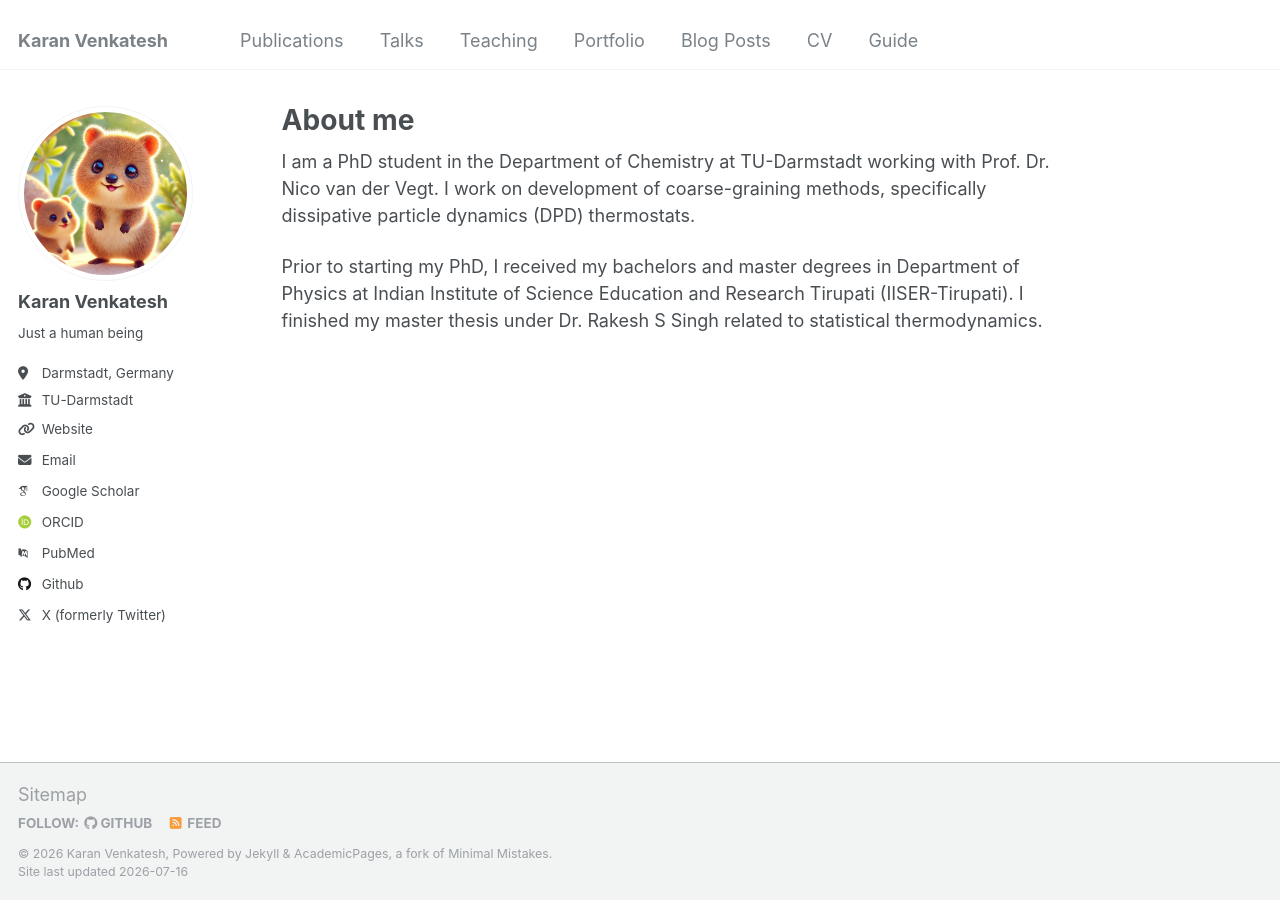
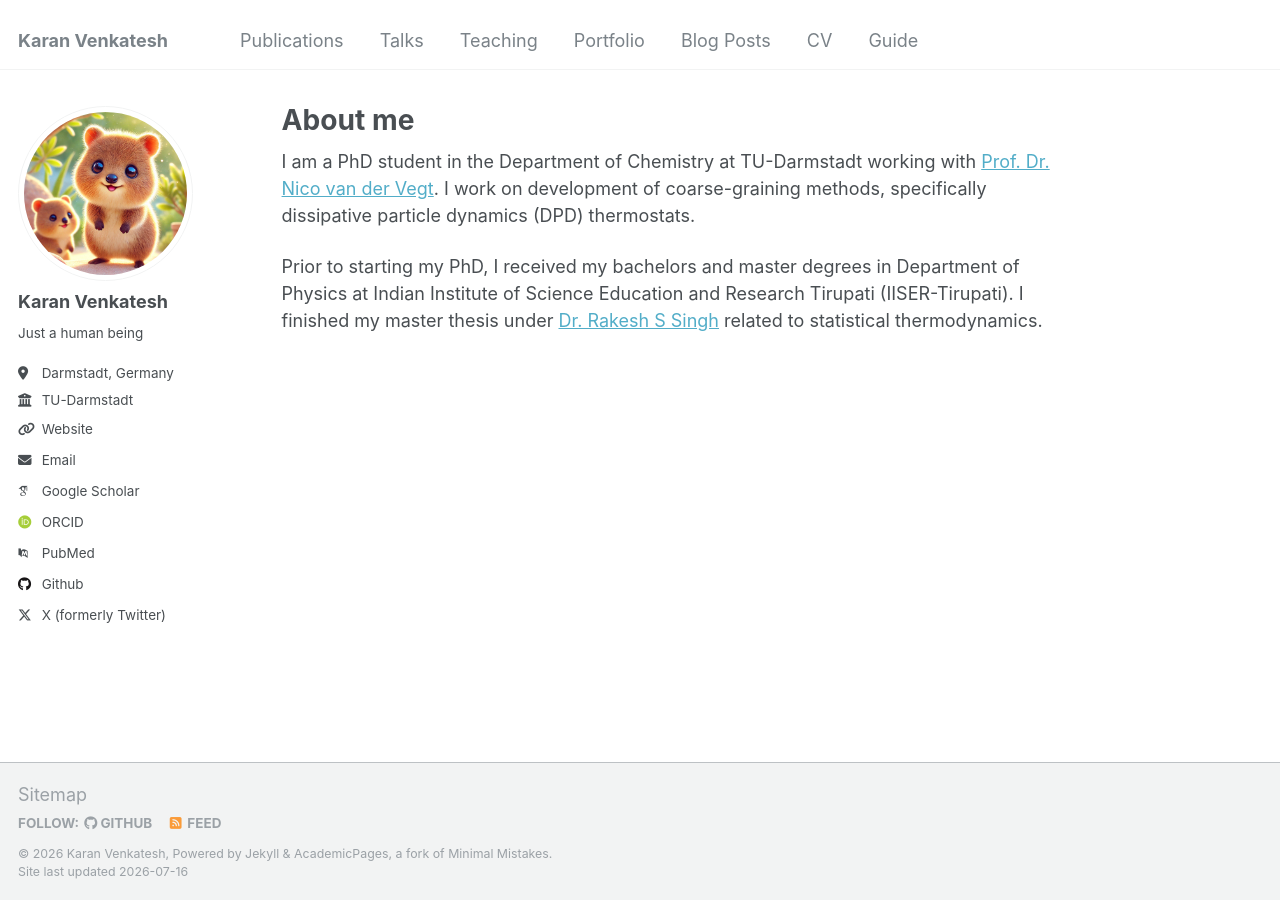
Before and after one commit to karanv99/karanv99.github.io, a Jekyll site: the page built from _pages/about.md, in a window 1280 px wide. Built offline with Jekyll 4.4.1, drawn with Linux system fonts in a browser that asks for light colours; some web fonts are replaced; some of the changed lines change nothing that is shown.

Commit message:
Added links

```diff
--- a/_pages/about.md
+++ b/_pages/about.md
@@ -7,6 +7,6 @@
   - /about.html
 ---
 
-I am a PhD student in the Department of Chemistry at TU-Darmstadt working with Prof. Dr. Nico van der Vegt. I work on development of coarse-graining methods, specifically dissipative particle dynamics (DPD) thermostats.
+I am a PhD student in the Department of Chemistry at TU-Darmstadt working with [Prof. Dr. Nico van der Vegt](https://www.cpc.tu-darmstadt.de/group_1/current/staff_details_55425.en.jsp). I work on development of coarse-graining methods, specifically dissipative particle dynamics (DPD) thermostats.
 
-Prior to starting my PhD, I received my bachelors and master degrees in Department of Physics at Indian Institute of Science Education and Research Tirupati (IISER-Tirupati). I finished my master thesis under Dr. Rakesh S Singh related to statistical thermodynamics.
+Prior to starting my PhD, I received my bachelors and master degrees in Department of Physics at Indian Institute of Science Education and Research Tirupati (IISER-Tirupati). I finished my master thesis under [Dr. Rakesh S Singh](https://rs11chembhu.wixsite.com/rslab/members) related to statistical thermodynamics.
```
